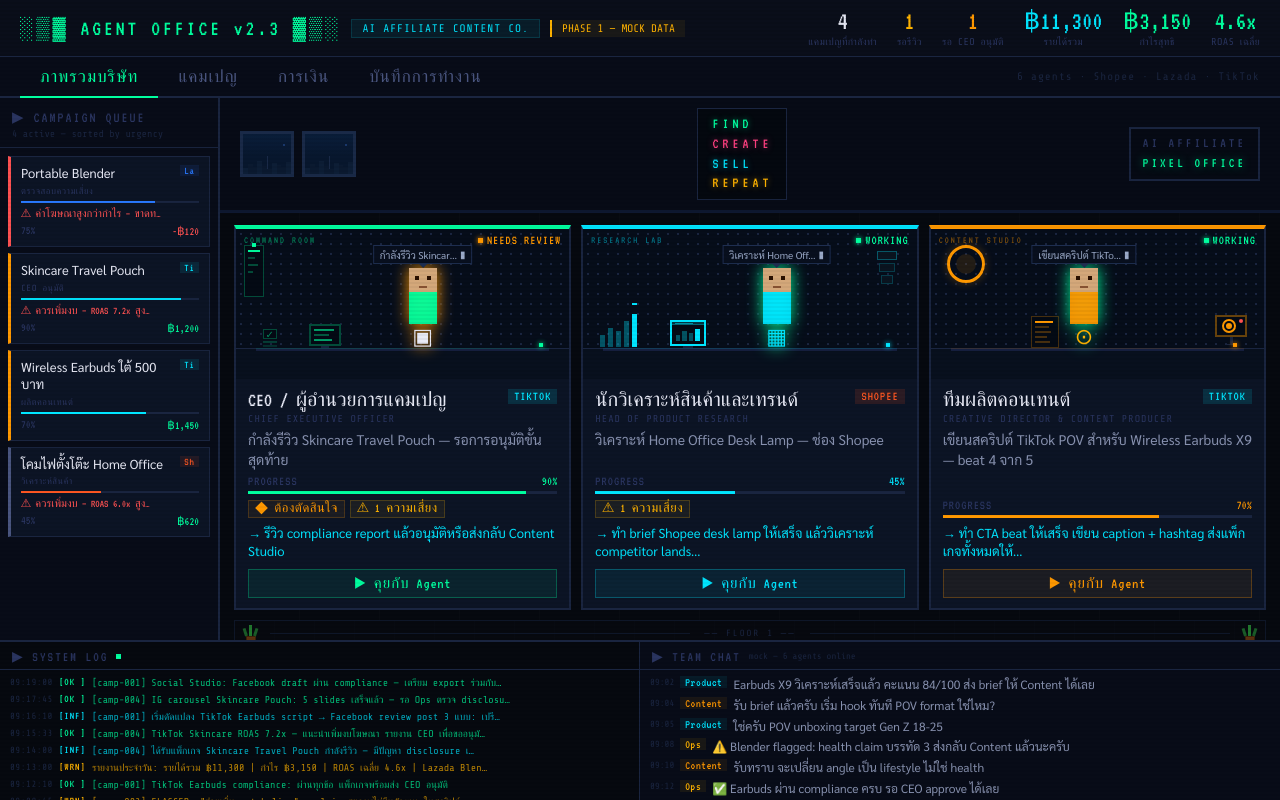
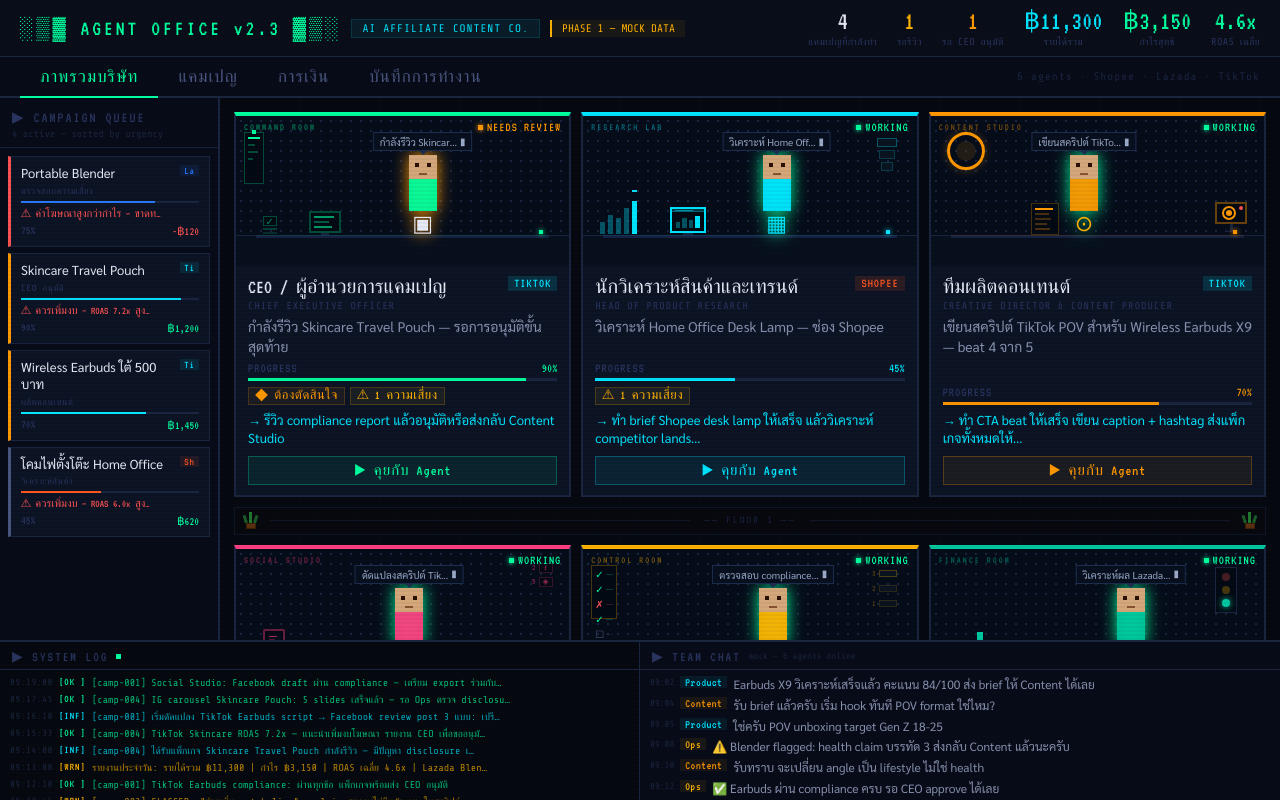
Before and after one commit to Yootohburn/Agent-office, a React (Vite) app: page / in a window 1280 px wide. Built offline with nearby package versions, Linux system fonts and the light colour scheme.

Commit message:
fix: remove back wall entirely from PixelOfficeScene
https://claude.ai/code/session_01KnWvQaRJKBwGWkRDhyL7Px

```diff
--- a/src/components/AgentOffice/PixelOfficeScene.tsx
+++ b/src/components/AgentOffice/PixelOfficeScene.tsx
@@ -21,13 +21,10 @@ export default function PixelOfficeScene({ selectedAgentId, onSelectAgent }: Pro
   const row2 = agents.slice(3, 6)
 
   return (
-    <div style={{ background: FLOOR_BG, paddingBottom: 16 }}>
-
-      {/* ── Back wall ── */}
-      <OfficeBackWall />
+    <div style={{ background: FLOOR_BG, paddingBottom: 16, paddingTop: 14 }}>
 
       {/* ── Desk row 1 ── */}
-      <div style={{ padding: '12px 14px 0' }}>
+      <div style={{ padding: '0 14px' }}>
         <div style={{ display: 'grid', gridTemplateColumns: 'repeat(3, 1fr)', gap: 10 }}>
           {row1.map(agent => (
             <AgentRoom
@@ -57,105 +54,6 @@ export default function PixelOfficeScene({ selectedAgentId, onSelectAgent }: Pro
         </div>
       </div>
 
-    </div>
-  )
-}
-
-// ─────────────────────────────────────────────
-// Back wall
-// ─────────────────────────────────────────────
-
-function OfficeBackWall() {
-  return (
-    <div style={{
-      background: '#070b16',
-      borderBottom: '3px solid #0e1830',
-      padding: '10px 20px',
-      display: 'flex',
-      alignItems: 'center',
-      gap: 16,
-      minHeight: 84,
-    }}>
-      {/* Windows */}
-      <div style={{ display: 'flex', gap: 8 }}>
-        <PixelWindow />
-        <PixelWindow />
-      </div>
-
-      <div style={{ flex: 1 }} />
-
-      {/* Neon sign */}
-      <NeonSign />
-
-      <div style={{ flex: 1 }} />
-
-      {/* Company badge */}
-      <div style={{
-        fontFamily: 'VT323, monospace', fontSize: 14, letterSpacing: 3,
-        border: '2px solid #1a2540', padding: '5px 12px',
-        background: '#060a14', textAlign: 'center', lineHeight: 1.4,
-      }}>
-        <div style={{ color: '#2a3560' }}>AI AFFILIATE</div>
-        <div style={{ color: '#00ff9f', textShadow: '0 0 8px #00ff9f88' }}>PIXEL OFFICE</div>
-      </div>
-
-    </div>
-  )
-}
-
-function PixelWindow() {
-  const buildings = [6, 10, 7, 13, 8, 5, 11, 9, 7, 12]
-  return (
-    <div style={{
-      width: 54, height: 46,
-      background: '#08172e',
-      border: '3px solid #1a2a48',
-      position: 'relative',
-      overflow: 'hidden',
-    }}>
-      {/* Cross dividers */}
-      <div style={{ position: 'absolute', top: 0, left: '50%', bottom: 0, width: 1, background: '#1a2a48' }} />
-      <div style={{ position: 'absolute', top: '43%', left: 0, right: 0, height: 1, background: '#1a2a48' }} />
-      {/* Sky gradient */}
-      <div style={{ position: 'absolute', top: 0, left: 0, right: 0, height: '55%', background: 'linear-gradient(to bottom, #0a1e3a, #08172e)' }} />
-      {/* City skyline */}
-      <div style={{ position: 'absolute', bottom: 0, left: 0, right: 0, height: 18, display: 'flex', alignItems: 'flex-end' }}>
-        {buildings.map((h, i) => (
-          <div key={i} style={{ flex: 1, height: h, background: i % 3 === 0 ? '#0d1e36' : '#0b1a30' }} />
-        ))}
-      </div>
-      {/* Window light flickers */}
-      <div style={{ position: 'absolute', top: 6, left: 4, width: 3, height: 3, background: '#ffee8844', animation: 'blink 3s step-end infinite' }} />
-      <div style={{ position: 'absolute', top: 10, right: 6, width: 2, height: 2, background: '#4488ff44' }} />
-    </div>
-  )
-}
-
-function NeonSign() {
-  const lines = [
-    { text: 'FIND',   color: '#00ff9f' },
-    { text: 'CREATE', color: '#ff4081' },
-    { text: 'SELL',   color: '#00e5ff' },
-    { text: 'REPEAT', color: '#ffb300' },
-  ]
-  return (
-    <div style={{
-      border: '1px solid #1a2540', padding: '6px 14px',
-      background: '#04080f',
-      display: 'flex', flexDirection: 'column', gap: 1,
-    }}>
-      {lines.map(({ text, color }) => (
-        <div
-          key={text}
-          style={{
-            fontFamily: 'VT323, monospace', fontSize: 15,
-            color, letterSpacing: 4, lineHeight: 1.25,
-            textShadow: `0 0 6px ${color}88`,
-          }}
-        >
-          {text}
-        </div>
-      ))}
     </div>
   )
 }
```
